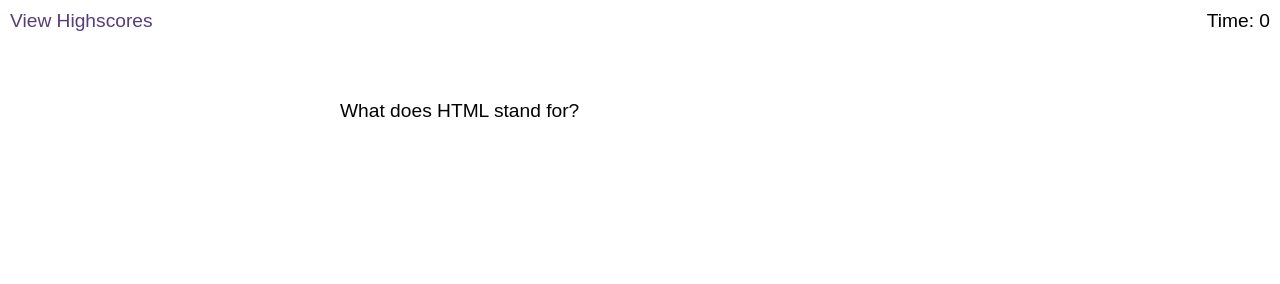
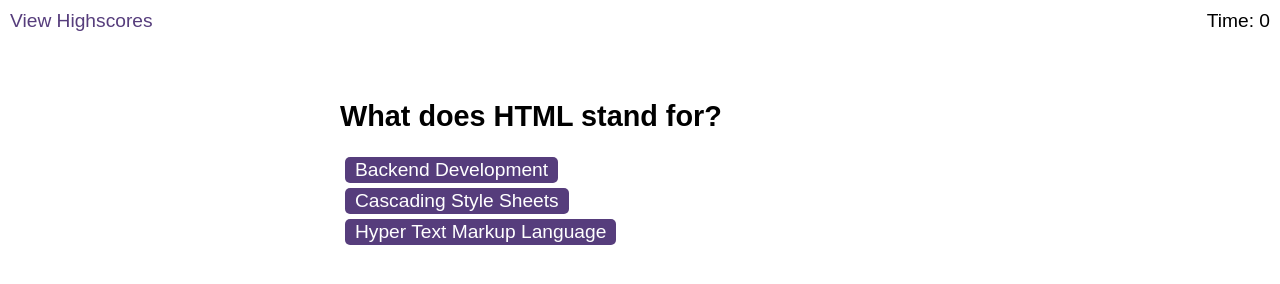
Before and after one commit to Cui1818/Code-Quiz-ABC, a plain HTML site: page index.html in a window 1280 px wide. Both pictures are taken after a click on the button "Start Quiz". Drawn offline with Linux system fonts and the light colour scheme.

Commit message:
Adding index.html

```diff
--- a/assets/css/styles.css
+++ b/assets/css/styles.css
@@ -62,6 +62,10 @@ li:nth-child(odd) {
   display: none;
 }
 
+.show{
+  display: block;
+}
+
 .start {
   text-align: center;
 }
--- a/assets/js/logic.js
+++ b/assets/js/logic.js
@@ -1,46 +1,75 @@
 //create the hook for buttons
 
 var start = document.querySelector("#start");
-var questionEl = document.getElementById("questions");
+var questionDivEl = document.getElementById("questions");
+var questionTitleEl = document.getElementById("question-title");
 var answerbuttonsEl = document.getElementById("answer-buttons");
-var questionEl = document.getElementById("questions");
-var questionTitleEl = document.getElementById("question-title");
-var questionChoicesEl = document.getElementById("choices");
+
+//var questionTitleEl = document.getElementById("question-title");
+var choicesEl = document.getElementById("choices");
 var startScreenEl = document.getElementById("start-screen");
 var answerEl = document.getElementById("anwser");
-var questionIndex = 0;
-
-
-
+var questionsIndex = 0;
+var currentQuestion = questions[questionsIndex];
+//timer
+var timeEl = document.getElementById("time");
+var WinCounter = 0;
+var loseCounter = 0;
+var timevalue = 75;
+var score = 0;
+var timercounter;
 
 // highScoresEl.setAttribute("color:purple");
 
 
 
 //Event   Listerners
-start.addEventListener("click", function(){
+start.addEventListener("click", function(event){
     console.log("You clicked on start!");
+    event.preventDefault();
     startScreenEl.setAttribute("class", "hide");
+    displayQuestion();
     startTimer();
-    displayQuestion();
 });
 
+//HOW can set up timer = 75 minutes?
 function startTimer(){
+ // timer = setInterval(function){
+  //  timeCount --;
+  //  timeEl.textContent = timeCount;
+  //  if(timeCount >= 0){
+   // if(is)
+   // }
+ // }
 
 }
 
-function displayQuestion(){//Displays questions
-    questionEl.setAttribute("class", "");
+function displayQuestion( ){//Displays questions
+   questionDivEl.setAttribute("class", "show");
 
-    var question = questions[questionIndex];
-    console.log(question);
-    questionChoicesEl.textContent = question.question;
+    // ChoicesEl.textConent = quesction.choices;
+
+   questionTitleEl.textContent = currentQuestion.question;
+
+   for(var i = 0; i < currentQuestion.choices.length; i++){
+    var newButtonEl = document.createElement('button');
+    newButtonEl.textContent = currentQuestion["choices"][i];
+    choicesEl.append(newButtonEl);
+   }
+
 }
 
+choicesEl.addEventListener("click", function(event){
+  console.log(event.target);
+  var userAnswer = event.target.textContent;
+  if(userAnswer == currentQuestion.answer){
+    alert("You got it right!");
+  } else {
+    alert("You got it wrong!");
+  }
+})
 
 
-
-
-// submitbuttonEl.addEventListener("submit", function(){
+ //submitbuttonEl.addEventListener("submit", function(){
 
 // });
--- a/assets/js/questions.js
+++ b/assets/js/questions.js
@@ -1,18 +1,18 @@
 var questions = [
     {
       question: "What does HTML stand for?",
-      responses: [
-        "Hamburger Text McDonalds Large",
-        "How To Meet Ladies",
+       choices: [
+        "Backend Development",
+        "Cascading Style Sheets",
         "Hyper Text Markup Language",
       ],
       answer: "Hyper Text Markup Language",
     },
     {
       question: "What does CSS stand for?",
-      responses: [
-        "Counter Strike - Source",
-        "Chicken Sandwich Supreme",
+      choices: [
+        "Application Programming Interface",
+        "Hyper Text Markup Language",
         "Cascading Style Sheets",
       ],
       answer: "Cascading Style Sheets",
@@ -20,7 +20,7 @@ var questions = [
     {
       question:
         "Making a website work on all screen sizes is called ______________",
-      responses: [
+      choices: [
         "Responsive Design",
         "Unresponsive Design",
         "Backend Development",
@@ -30,7 +30,7 @@ var questions = [
     },
     {
       question: "What is an API?",
-      responses: [
+      choices: [
         "Object.freeze(num);",
         "num.mutable = false;",
         "Application Programming Interface",
@@ -40,13 +40,13 @@ var questions = [
 
     {
       question: "Primitive Types are immutable",
-      responses: ["True", "False"],
+      choices: ["True", "False"],
       answer: "True",
     },
     {
       question:
         "Which one of the following is not best practice when declaring a variable",
-      responses: [
+      choices: [
         "let num = 2;",
         "var num = 2;",
         "const NUM = 2;",
--- a/index.html
+++ b/index.html
@@ -26,7 +26,7 @@
       </div>
 
       <div id="questions" class="hide">
-        <h2 id="question-title"></h2>
+        <h2 id="question-title">Question 1</h2>
         <div id="choices" class="choices"></div>
       </div>
 
```
Also changed, not shown: 1 other file.
